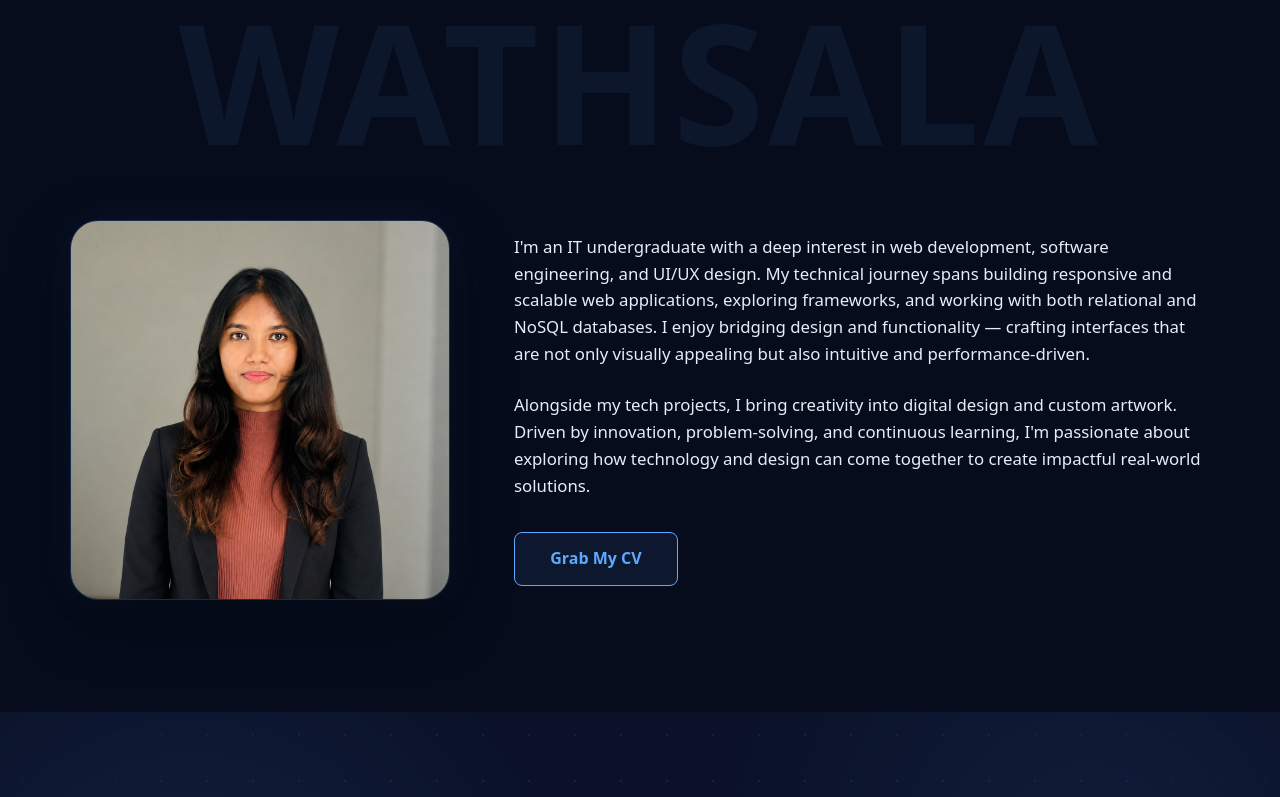
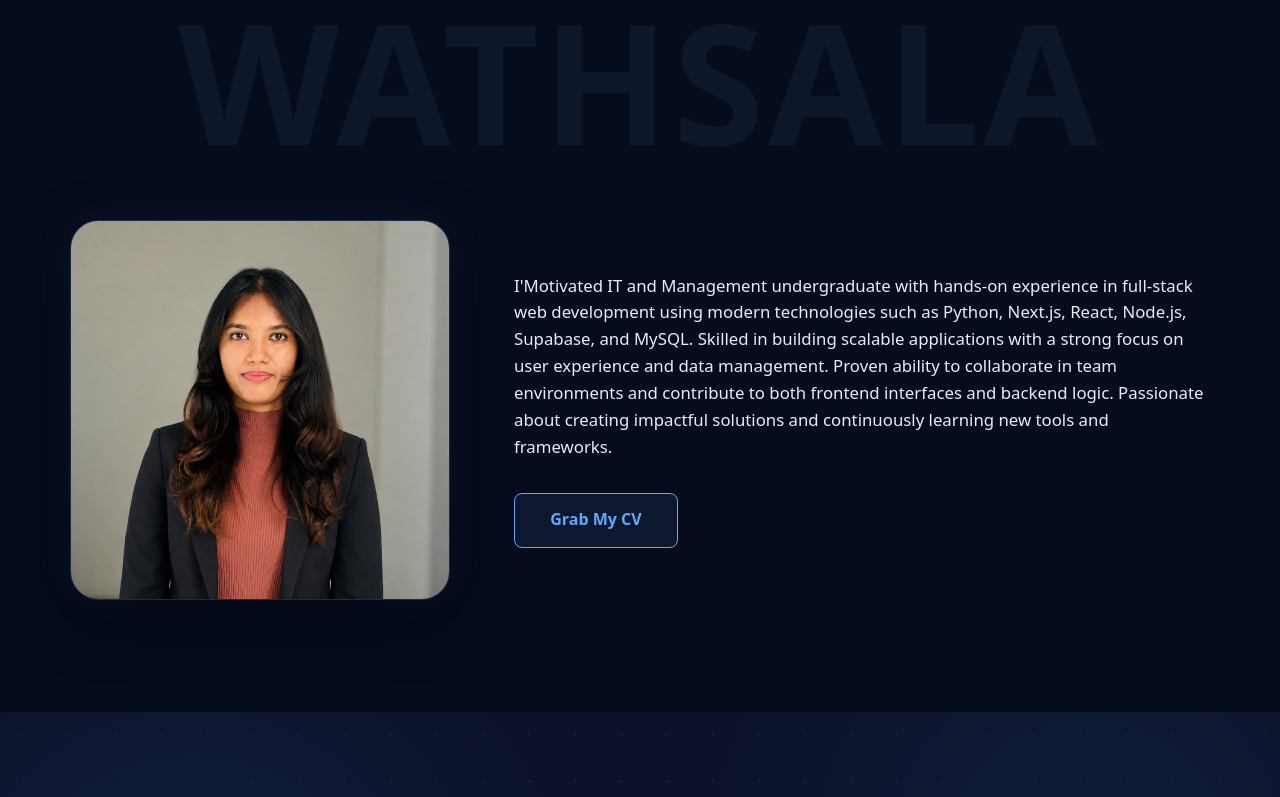
Before and after one commit to WathsalaKJ/portfolio, a Next.js app: page / in a window 1280 px wide. Shown: the part 859-1656 px from the top of the page. Built offline with nearby package versions, Linux system fonts and the light colour scheme.

Commit message:
Replace raw <img> tags with next/image in Hero and About

```diff
--- a/components/About.tsx
+++ b/components/About.tsx
@@ -1,3 +1,5 @@
+import Image from "next/image";
+
 export default function About() {
   return (
     <section className="about" id="about">
@@ -7,27 +9,23 @@ export default function About() {
 
       <div className="about__inner">
         <div className="about__photo">
-          {/* eslint-disable-next-line @next/next/no-img-element */}
-          <img src="/profile.png" alt="Sanduni Wathsala" />
+          <Image
+            src="/profile.png"
+            alt="Sanduni Wathsala"
+            width={1254}
+            height={1254}
+          />
         </div>
 
         <div className="about__text">
           <p>
-            I&apos;m an IT undergraduate with a deep interest in web development,
-            software engineering, and UI/UX design. My technical journey spans
-            building responsive and scalable web applications, exploring
-            frameworks, and working with both relational and NoSQL databases. I
-            enjoy bridging design and functionality — crafting interfaces that
-            are not only visually appealing but also intuitive and
-            performance-driven.
+            I&apos;Motivated IT and Management undergraduate with hands-on experience in full-stack web development using modern
+                   technologies such as Python, Next.js, React, Node.js, Supabase, and MySQL. Skilled in building scalable applications
+                  with a strong focus on user experience and data management. Proven ability to collaborate in team environments and
+                   contribute to both frontend interfaces and backend logic. Passionate about creating impactful solutions and
+                  continuously learning new tools and frameworks.
           </p>
-          <p>
-            Alongside my tech projects, I bring creativity into digital design
-            and custom artwork. Driven by innovation, problem-solving, and
-            continuous learning, I&apos;m passionate about exploring how technology
-            and design can come together to create impactful real-world
-            solutions.
-          </p>
+
           <a href="#" className="btn-primary">
             Grab My CV
           </a>
--- a/components/Hero.tsx
+++ b/components/Hero.tsx
@@ -1,3 +1,5 @@
+import Image from "next/image";
+
 export default function Hero() {
   return (
     <section className="hero" id="home">
@@ -22,8 +24,13 @@ export default function Hero() {
         </div>
 
         <div className="hero__photo">
-          {/* eslint-disable-next-line @next/next/no-img-element */}
-          <img src="/profile-cutout.png" alt="Sanduni Wathsala" />
+          <Image
+            src="/profile-cutout.png"
+            alt="Sanduni Wathsala"
+            width={1254}
+            height={1254}
+            priority
+          />
         </div>
       </div>
 
```
